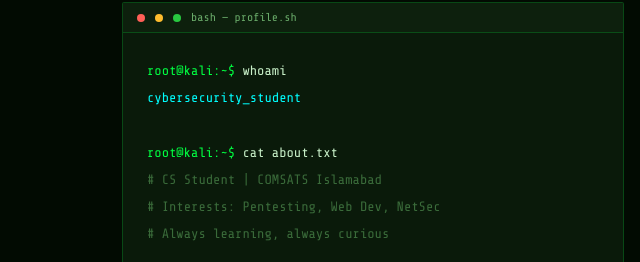
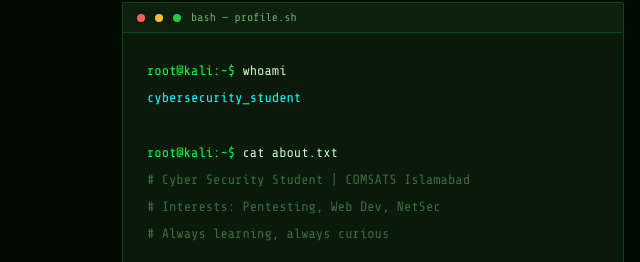
Before and after one commit to mrzeeshi/Portfolio, a plain HTML site: page index.html in a window 1280 px wide. Shown: the part 970-1232 px from the top of the page, 0-640 px from the left. Drawn offline with nearby package versions, Linux system fonts and the light colour scheme.

Commit message:
Update index.html

```diff
--- a/index.html
+++ b/index.html
@@ -903,7 +903,7 @@
         <div class="term-line"><span class="out">cybersecurity_student</span></div>
         <div class="term-line">&nbsp;</div>
         <div class="term-line"><span class="prompt">root@kali:~$</span> <span class="cmd">cat about.txt</span></div>
-        <div class="term-line"><span class="comment"># CS Student | COMSATS Islamabad</span></div>
+        <div class="term-line"><span class="comment"># Cyber Security Student | COMSATS Islamabad</span></div>
         <div class="term-line"><span class="comment"># Interests: Pentesting, Web Dev, NetSec</span></div>
         <div class="term-line"><span class="comment"># Always learning, always curious</span></div>
         <div class="term-line">&nbsp;</div>
```
